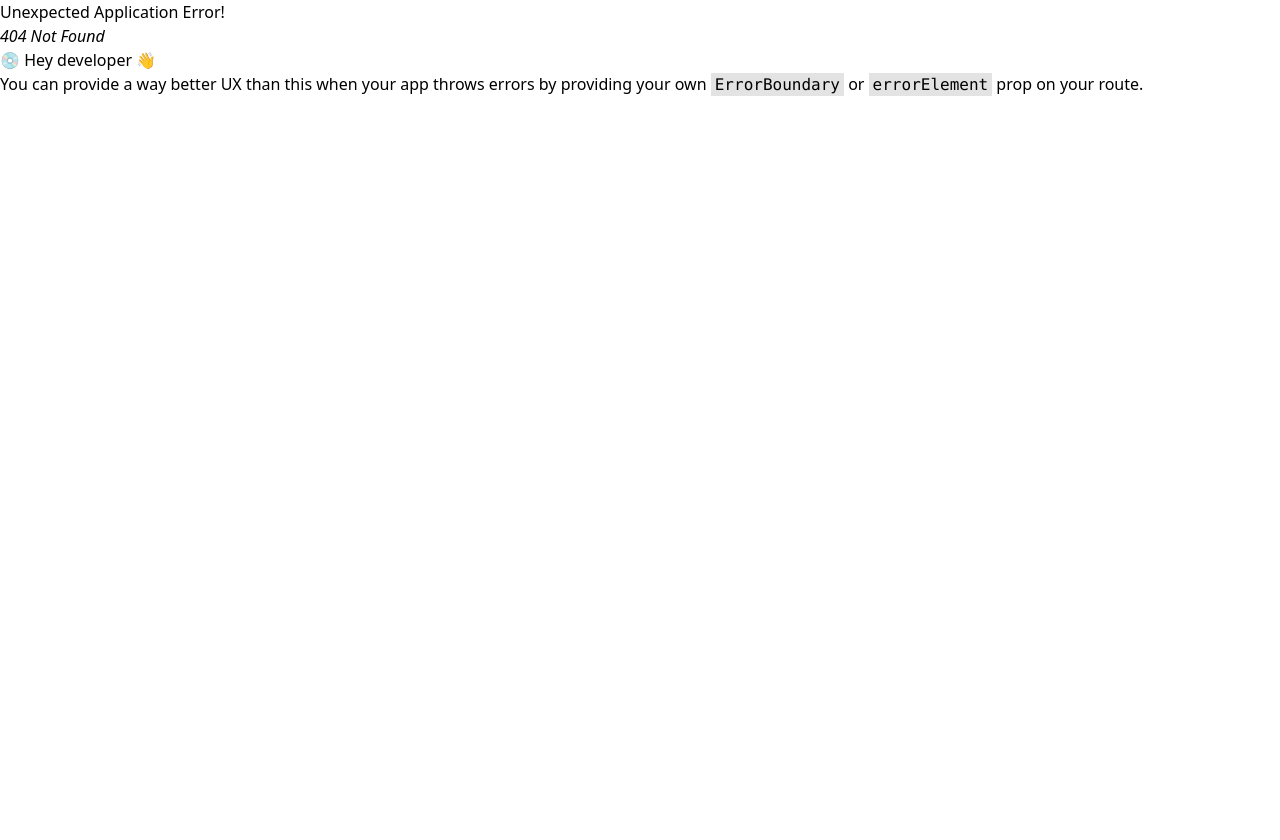
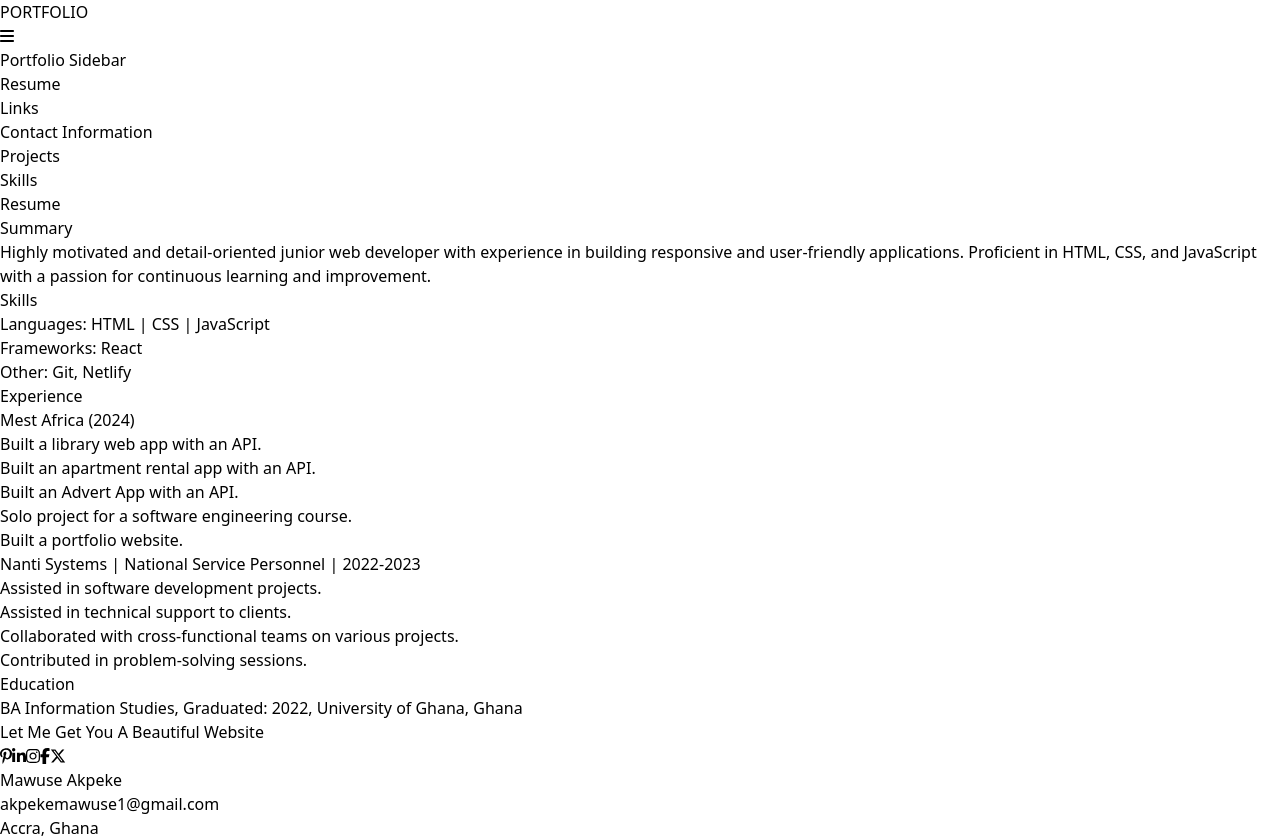
Before and after one commit to mawuse-tech/myportfolio, a React (Vite) app: page /dashboard in a window 1280 px wide. Before the commit this address had no page. Before the commit the page ends 800 px from the top, so only its background shows below. Built offline with nearby package versions, Linux system fonts and the light colour scheme.

Commit message:
working on my dashboeard

```diff
--- a/src/App.jsx
+++ b/src/App.jsx
@@ -2,6 +2,8 @@
 import { createBrowserRouter, RouterProvider } from 'react-router-dom'
 import './App.css'
 import Home from './components/Home'
+import DashboardLayout from './components/Dashboard/DashboardLayouts';
+import Resume from './components/DashboardLayouts/Resume';
 
 
 function App() {
@@ -9,6 +11,18 @@ function App() {
     {
       path: "/",
       element: <Home/>
+    },
+
+    {
+      path: "/dashboard",
+      element: <DashboardLayout/>,
+      children: [
+        {
+       index: true,
+       element: <Resume/>
+        },
+      ]
+
     }
   ]);
 
--- /dev/null
+++ b/src/components/Dashboard/DashboardLayouts.jsx
@@ -0,0 +1,33 @@
+import { Outlet } from "react-router-dom";
+import Footer from "../Footer";
+import Navbar from "../Navbar";
+import Sidebar from "../Sidebar";
+
+function DashboardLayout() {
+  return (
+    <div className="flex flex-col min-h-screen bg-white">
+      {/* Navbar */}
+      <Navbar />
+
+      {/* Main content with Sidebar and Outlet */}
+      <div className="flex flex-1 justify-center">
+        {/* Sidebar (fixed on the left) */}
+        <div className="flex-none">
+          <Sidebar />
+        </div>
+
+        {/* Outlet for main content */}
+        <div className="flex-1 flex justify-center items-center ">
+          <div className="w-full max-w-4xl mx-auto">
+            <Outlet />
+          </div>
+        </div>
+      </div>
+
+      {/* Footer */}
+      <Footer />
+    </div>
+  );
+}
+
+export default DashboardLayout;
--- /dev/null
+++ b/src/components/DashboardLayouts/Resume.jsx
@@ -0,0 +1,63 @@
+import React from 'react';
+
+function Resume() {
+  return (
+    <div className="bg-white text-pink-800 p-8 min-h-screen font-mono">
+      <h1 className="text-3xl font-bold mb-6">Resume</h1>
+
+      {/* Summary Section */}
+      <section className="mb-8">
+        <h2 className="text-2xl font-semibold border-b border-gray-600 pb-2 mb-4">Summary</h2>
+        <p className="text-lg">
+          Highly motivated and detail-oriented junior web developer with experience in building responsive and user-friendly applications. Proficient in HTML, CSS, and JavaScript with a passion for continuous learning and improvement.
+        </p>
+      </section>
+
+      {/* Skills Section */}
+      <section className="mb-8">
+        <h2 className="text-2xl font-semibold border-b border-gray-600 pb-2 mb-4">Skills</h2>
+        <ul className="list-disc list-inside space-y-2 text-lg">
+          <li>Languages: HTML | CSS | JavaScript</li>
+          <li>Frameworks: React</li>
+          <li>Other: Git, Netlify</li>
+        </ul>
+      </section>
+
+      {/* Experience Section */}
+      <section className="mb-8">
+        <h2 className="text-2xl font-semibold border-b border-gray-600 pb-2 mb-4">Experience</h2>
+
+        {/* Experience - one */}
+        <div className="mb-6">
+          <h3 className="text-xl font-bold">Mest Africa (2024)</h3>
+          <ul className="list-disc list-inside ml-4 mt-2 space-y-2 text-lg">
+            <li>Built a library web app with an API.</li>
+            <li>Built an apartment rental app with an API.</li>
+            <li>Built an Advert App with an API.</li>
+            <li>Solo project for a software engineering course.</li>
+            <li>Built a portfolio website.</li>
+          </ul>
+        </div>
+
+        {/* Experience - two */}
+        <div>
+          <h3 className="text-xl font-bold">Nanti Systems | National Service Personnel | 2022-2023</h3>
+          <ul className="list-disc list-inside ml-4 mt-2 space-y-2 text-lg">
+            <li>Assisted in software development projects.</li>
+            <li>Assisted in technical support to clients.</li>
+            <li>Collaborated with cross-functional teams on various projects.</li>
+            <li>Contributed in problem-solving sessions.</li>
+          </ul>
+        </div>
+      </section>
+
+      {/* Education Section */}
+      <section>
+        <h2 className="text-2xl font-semibold border-b border-gray-600 pb-2 mb-4">Education</h2>
+        <p className="text-lg">BA Information Studies, Graduated: 2022, University of Ghana, Ghana</p>
+      </section>
+    </div>
+  );
+}
+
+export default Resume;
--- a/src/components/Home.jsx
+++ b/src/components/Home.jsx
@@ -1,10 +1,11 @@
 import React from 'react';
 import pic from "../assets/images/profilePic.jpg";
 import About from './About';
-import Nav from './Nav';
 import Offers from './Offers';
 import MyWork from './MyWork';
 import Footer from './Footer';
+import Navbar from './Navbar';
+import { Link } from 'react-router-dom';
 
 
 
@@ -17,7 +18,7 @@ function Home() {
         {/* Centered black background div without top space */}
         <div className='w-[100%] md:w-[70%] h-[80vh] bg-[#242424] flex flex-col justify-center items-stretch shadow-lg md:shadow-2xl shadow-[rgba(0, 168, 255, 0.25)]'>
           {/* Navigation Bar at the top */}
-    <Nav />
+          <Navbar />
 
           {/* Main Section: Avatar and Text */}
           <div className="flex flex-col md:flex-row justify-center items-center h-full space-y-6 md:space-y-0">
@@ -42,9 +43,14 @@ function Home() {
                 <button className="w-[120px] h-[40px] p-2 bg-[#242424] text-white  border-white hover:bg-white hover:text-black transition-all duration-300 shadow-md hover:shadow-lg hover:shadow-[rgba(255, 255, 255, 0.3)] bg-pink-800">
                   HIRE ME
                 </button>
-          <button className="w-[120px] h-[40px] p-2 bg-[#242424] text-white  border-white hover:bg-white hover:text-black transition-all duration-300 shadow-md hover:shadow-lg hover:shadow-[rgba(255, 255, 255, 0.3)] bg-pink-800">
+
+                <Link
+                  to="/dashboard"
+                  className="inline-block w-[120px] h-[40px] p-2 bg-[#242424] text-white hover:bg-white hover:text-black transition-all duration-300 shadow-md hover:shadow-lg hover:shadow-[rgba(255, 255, 255, 0.3)] bg-pink-800 text-center"
+                >
                   LEARN MORE
-          </button>
+                </Link>
+
               </div>
             </div>
           </div>
--- a/src/components/Nav.jsx
+++ b/src/components/Navbar.jsx
@@ -5,7 +5,7 @@ import { useState } from 'react';
 import { FontAwesomeIcon } from '@fortawesome/react-fontawesome';
 import { faBars } from '@fortawesome/free-solid-svg-icons'; // Import the desired Font Awesome icon
 
-const Nav = () => {
+const Navbar = () => {
   // State to manage dropdown visibility
   const [isDropdownOpen, setDropdownOpen] = useState(false);
 
@@ -64,4 +64,4 @@ useEffect(() => {
   );
 };
 
-export default Nav
+export default Navbar
--- /dev/null
+++ b/src/components/Sidebar.jsx
@@ -0,0 +1,28 @@
+import React from 'react';
+
+function Sidebar() {
+  return (
+    <div className="bg-[#242424] text-white h-full p-6 font-mono">
+      <h2 className="text-2xl font-bold mb-8">Portfolio Sidebar</h2>
+      <ul className="space-y-6">
+        <li className="text-lg hover:text-pink-600 cursor-pointer">
+          Resume
+        </li>
+        <li className="text-lg hover:text-pink-600 cursor-pointer">
+          Links
+        </li>
+        <li className="text-lg hover:text-pink-600 cursor-pointer">
+          Contact Information
+        </li>
+        <li className="text-lg hover:text-pink-600 cursor-pointer">
+          Projects
+        </li>
+        <li className="text-lg hover:text-pink-600 cursor-pointer">
+          Skills
+        </li>
+      </ul>
+    </div>
+  );
+}
+
+export default Sidebar;
```
Also changed, not shown: src/components/Resume.jsx (deleted, +0 -9 lines), src/components/DashboardLayouts/Links.jsx (added), src/components/DashboardLayouts/Overview.jsx (added). Lines whose indentation alone changed are shown as unchanged.
